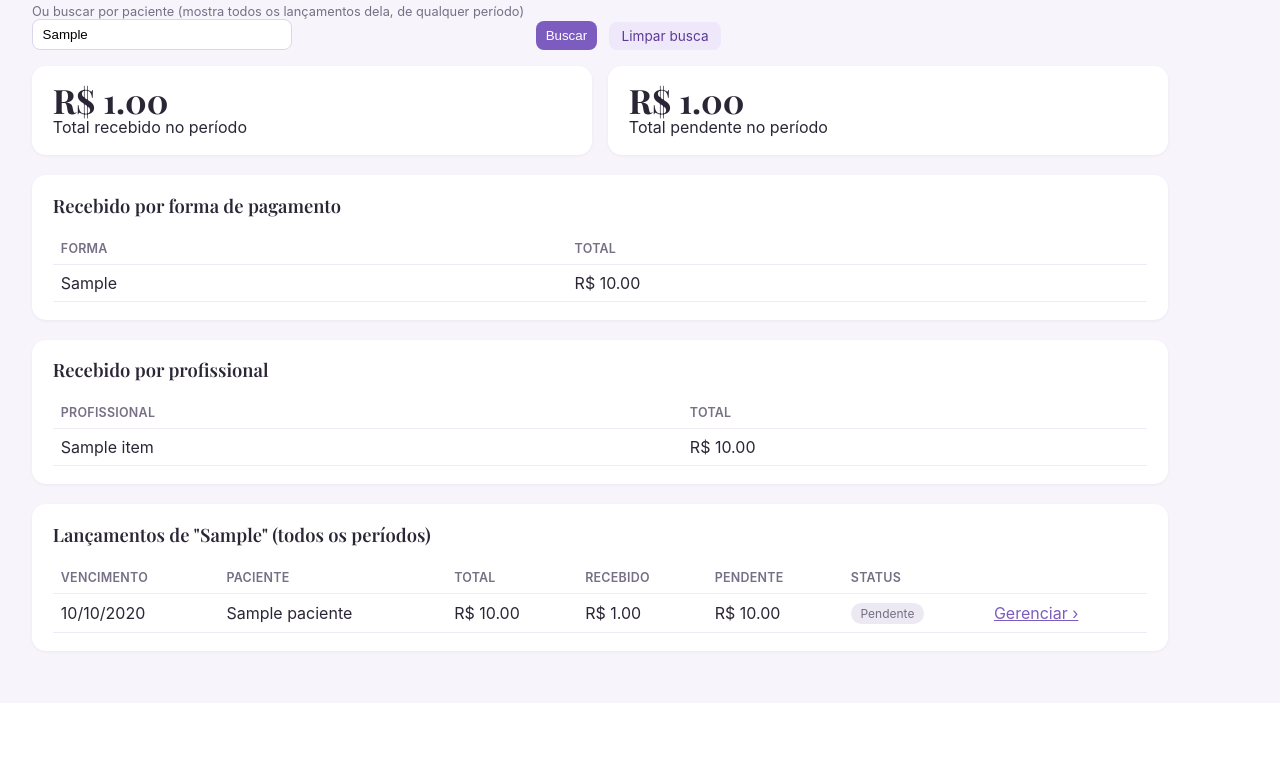
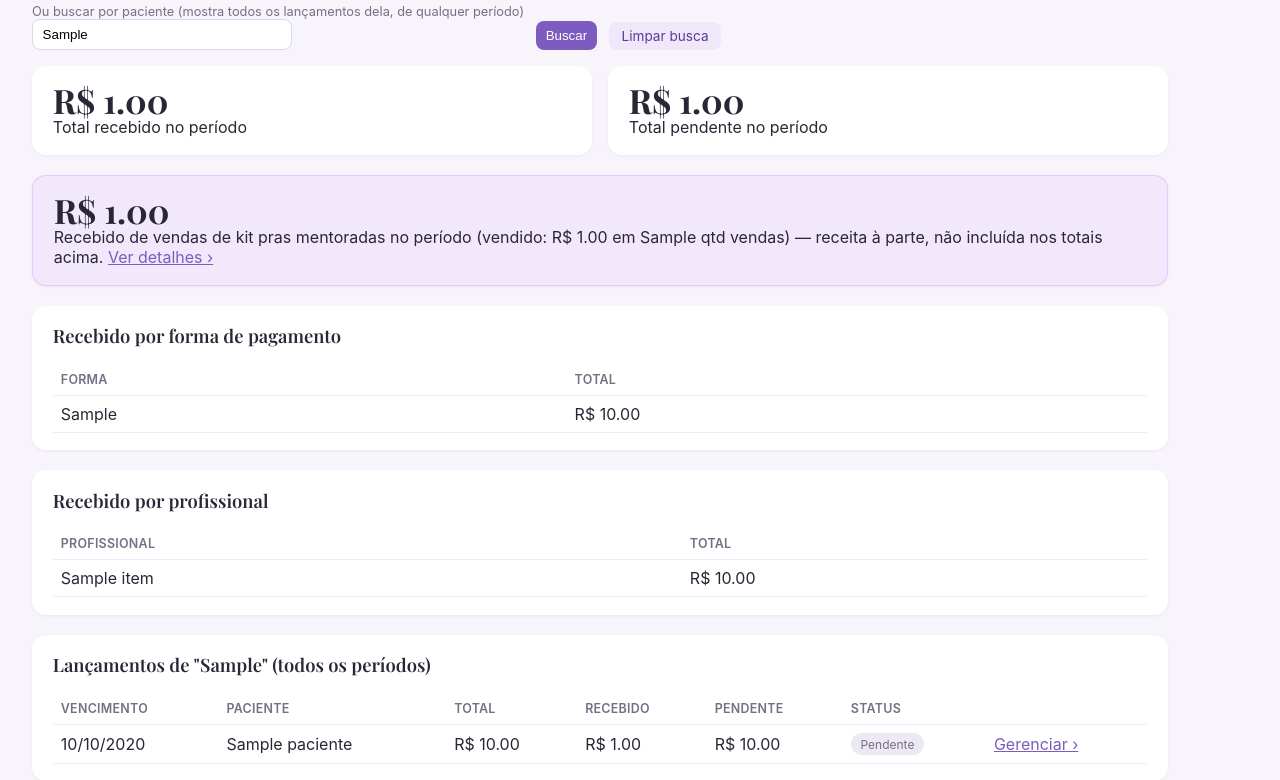
Before and after one commit to clauribeyro-crypto/central-sistemamelanogenico, a Django app: template templates/financeiro/relatorio.html in a window 1280 px wide. Shown: the part 191-971 px from the top of the page. Before the commit the page ends 845 px from the top, so only its background shows below. Run offline with Django 5.2, Linux system fonts and the light colour scheme; the template is opened without the code that fills it: most values are stand-ins (such as "Sample title", 1, 10 or a date in 2020).

Commit message:
Mostra o valor recebido de vendas de kit pras mentoradas no financeiro
A home ("O que preciso fazer hoje") e o relatório financeiro agora
mostram, só pra administradora geral, quanto foi vendido e recebido de
kit pras mentoradas no período — separado da meta de faturamento da
clínica, já que é receita de um negócio diferente (venda no atacado
pras mentoradas revenderem), não da própria clínica.

Co-Authored-By: Claude Sonnet 5 <noreply@anthropic.com>
Claude-Session: https://claude.ai/code/session_01HJsDAzoLzDQRNraZT4zxDk

```diff
--- a/financeiro/views.py
+++ b/financeiro/views.py
@@ -12,6 +12,7 @@ from django.views.decorators.http import require_POST
 
 from agenda.models import Consulta
 from contas.utils import modulo_ativo_obrigatorio, organizacao_do_usuario, usuario_e_administrador
+from core.models import totais_vendas_kit_mentora_no_periodo
 from programas.models import Acompanhamento
 
 from .forms import BancoForm, CategoriaFinanceiraForm, LancamentoForm, PagamentoForm, RecebimentoForm
@@ -145,6 +146,8 @@ def relatorio(request):
         "por_forma_pagamento": por_forma_pagamento,
         "por_profissional": por_profissional,
     }
+    if request.user.is_superuser:
+        contexto["vendas_kit_mentora"] = totais_vendas_kit_mentora_no_periodo(org, data_inicio, data_fim)
     return render(request, "financeiro/relatorio.html", contexto)
 
 
--- a/templates/financeiro/relatorio.html
+++ b/templates/financeiro/relatorio.html
@@ -36,6 +36,19 @@
             <div>Total pendente no período</div>
         </div>
     </div>
+
+    {% if vendas_kit_mentora %}
+        <div class="card stat" style="background:#a855f711; border:1px solid #a855f733;">
+            <div class="num">R$ {{ vendas_kit_mentora.total_pago|floatformat:2 }}</div>
+            <div>
+                Recebido de vendas de kit pras mentoradas no período
+                (vendido: R$ {{ vendas_kit_mentora.total_vendido|floatformat:2 }} em
+                {{ vendas_kit_mentora.qtd }} venda{{ vendas_kit_mentora.qtd|pluralize }})
+                — receita à parte, não incluída nos totais acima.
+                <a href="{% url 'core:vendas_kit_mentoradas' %}">Ver detalhes ›</a>
+            </div>
+        </div>
+    {% endif %}
 
     <div class="card">
         <h2>Recebido por forma de pagamento</h2>
```
Also changed, not shown: core/models.py (+20 -0 lines), core/views.py (+6 -1 lines), templates/core/home.html (+16 -0 lines).
